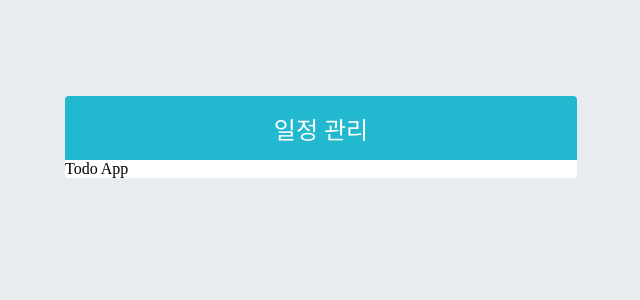
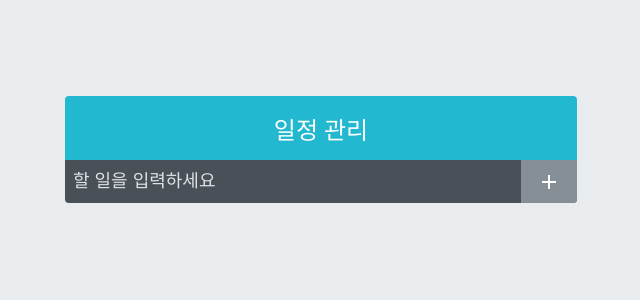
Before and after one commit to ggsuccess/todo-app, a React (Create React App) app: page / in a window 1280 px wide. Shown: the top 300 px of the page, without its empty margins (319-959 px from the left). Built offline with nearby package versions, Linux system fonts and the light colour scheme.

Commit message:
todoinsertscss

```diff
--- a/src/App.js
+++ b/src/App.js
@@ -1,8 +1,13 @@
 import React from 'react';
 import TodoTemplate from './components/TodoTemplate';
+import TodoInsert from './components/TodoInsert';
 
 const App = () => {
-  return <TodoTemplate>Todo App</TodoTemplate>;
+  return (
+    <TodoTemplate>
+      <TodoInsert />
+    </TodoTemplate>
+  );
 };
 
 export default App;
--- /dev/null
+++ b/src/components/TodoInsert.js
@@ -0,0 +1,16 @@
+import React from 'react';
+import { MdAdd } from 'react-icons/md';
+import './TodoInsert.scss';
+
+const TodoInsert = () => {
+  return (
+    <form className="TodoInsert">
+      <input placeholder="할 일을 입력하세요" />
+      <button type="submit">
+        <MdAdd />
+      </button>
+    </form>
+  );
+};
+
+export default TodoInsert;
--- /dev/null
+++ b/src/components/TodoInsert.scss
@@ -0,0 +1,37 @@
+.TodoInsert {
+  display: flex;
+  background: #495057;
+  input {
+    //기본 스타일 초기화
+    background: none;
+    outline: none;
+    border: none;
+    padding: 0.5rem;
+    font-size: 1.125rem;
+    line-height: 1.5;
+    color: white;
+    &::placeholder {
+      color: #dee2e6;
+    }
+    //버튼을 제외한 영역을 모두 차지하기
+    flex: 1;
+  }
+  button {
+    //기본 스타일 초기화
+    background: none;
+    outline: none;
+    border: none;
+    background: #868e96;
+    color: white;
+    padding-left: 1rem;
+    padding-right: 1rem;
+    font-size: 1.5rem;
+    display: flex;
+    align-items: center;
+    cursor: pointer;
+    transition: 0.1s background ease-in;
+    &:hover {
+      background: #adb5bd;
+    }
+  }
+}
```
